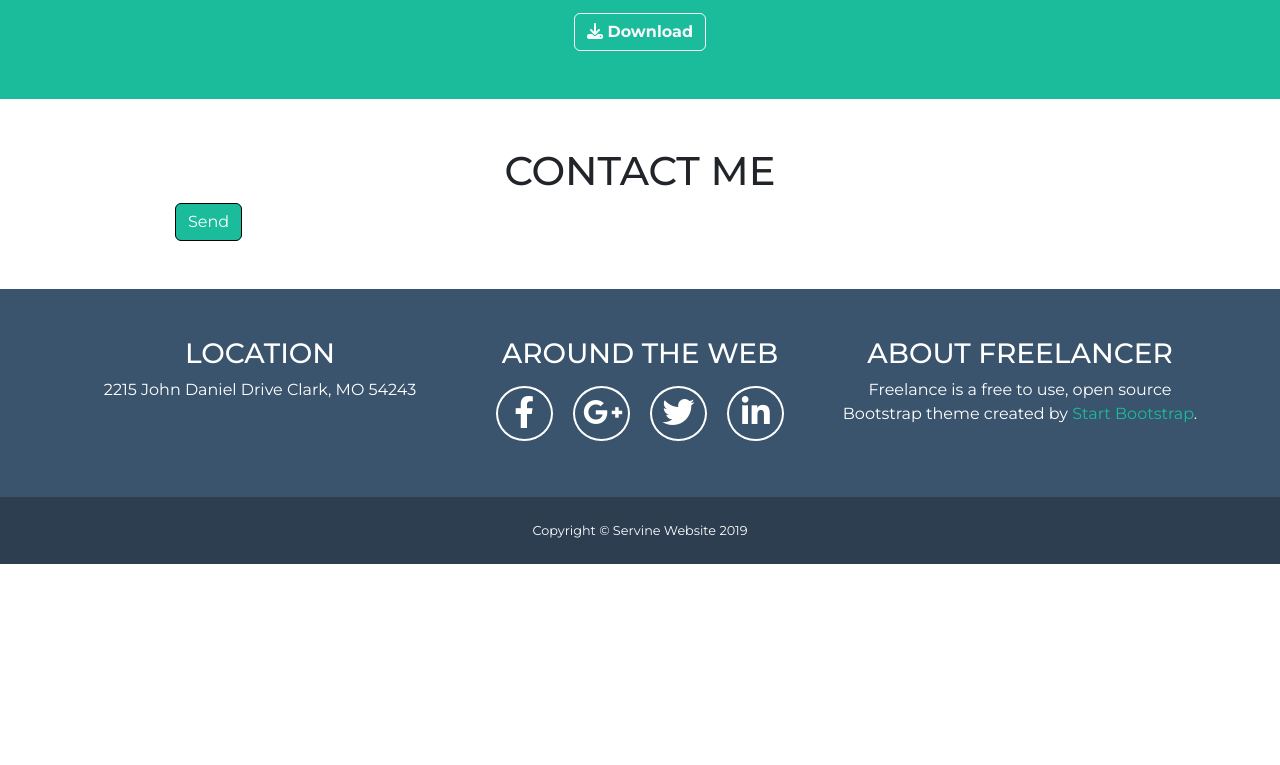
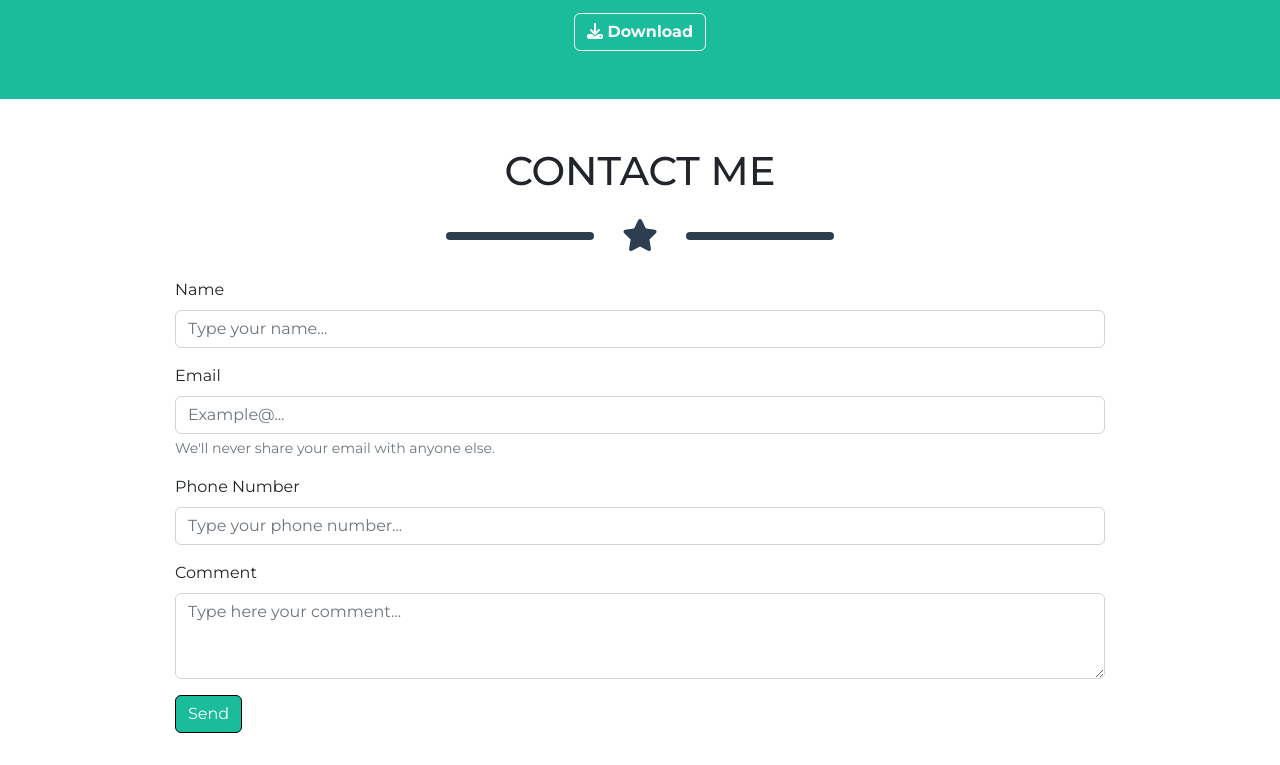
Before and after one commit to marcomammi02/html-css-bootstrap-freelancer, a plain HTML site: page index.html in a window 1280 px wide. Shown: the part 1955-2720 px from the top of the page. Before the commit the page ends 2519 px from the top, so only its background shows below. Drawn offline with nearby package versions, Linux system fonts and the light colour scheme.

Commit message:
Adding form

```diff
--- a/index.html
+++ b/index.html
@@ -188,13 +188,43 @@
         </div>
     </section>
 
-    <section class="s_contact text-uppercase py-5">
+    <section class="s_contact py-5">
         <div class="container">
             <div class="col-10 mx-auto">
-                <h1 class="text-center">contact me</h1>
-                <div class="col-4 s_star"></div>
+                <h1 class="text-center text-uppercase">contact me</h1>
+
+                <div class="s_star_dark col-5 mx-auto my-4 text-center">    <!-- star dark -->
+                    <div class="row">
+                        <div class="col-5 d-flex align-items-center">
+                            <div class="s_line w-100 h-25"></div>
+                        </div>
+                        <div class="col-2 px-0">
+                            <i class="fa-solid fa-star"></i>
+                        </div>
+                        <div class="col-5 d-flex align-items-center">
+                            <div class="s_line w-100 h-25"></div>
+                        </div>
+                    </div>
+                </div>
 
                 <form action="" method="post">
+                    <div class="mb-3">
+                        <label for="exampleFormControlInput1" class="form-label">Name</label>
+                        <input type="text" class="form-control" id="exampleFormControlInput1" placeholder="Type your name...">
+                      </div>
+                    <div class="mb-3">
+                        <label for="exampleFormControlInput1" class="form-label">Email</label>
+                        <input type="email" class="form-control" id="exampleFormControlInput1" placeholder="Example@...">
+                        <div id="emailHelp" class="form-text">We'll never share your email with anyone else.</div>
+                      </div>
+                    <div class="mb-3">
+                        <label for="exampleFormControlInput1" class="form-label">Phone Number</label>
+                        <input type="number" class="form-control" id="exampleFormControlInput1" placeholder="Type your phone number...">
+                      </div>
+                      <div class="mb-3">
+                        <label for="exampleFormControlTextarea1" class="form-label">Comment</label>
+                        <textarea class="form-control" id="exampleFormControlTextarea1" placeholder="Type here your comment..." rows="3"></textarea>
+                      </div>
 
 
                     <button class="btn btn-primary s_btn_send">Send</button>
```
